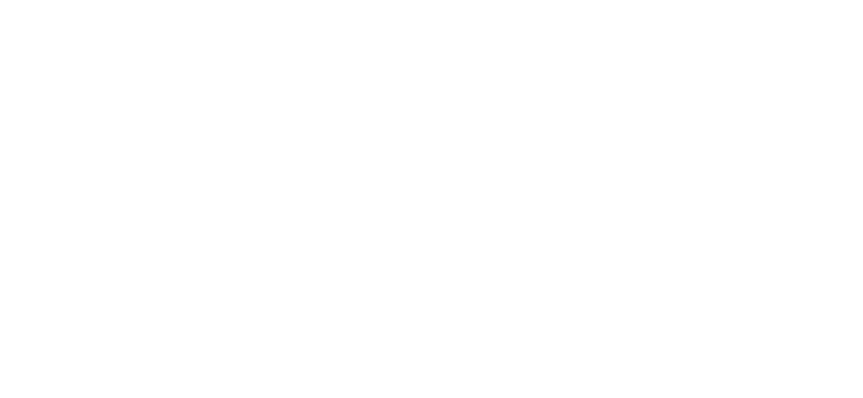
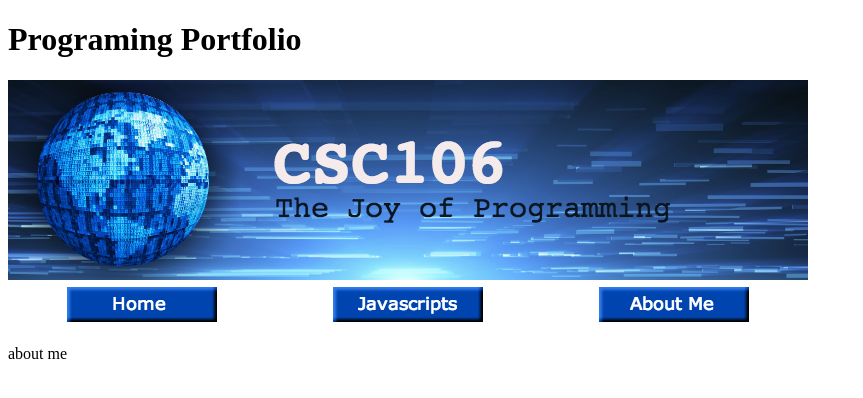
Before and after one commit to JavRamirezz/ramirezjav.github.io, a plain HTML site: page aboutme.html in a window 1280 px wide. Shown: the whole page, without its empty margins (0-863 px from the left). Drawn offline with Linux system fonts and the light colour scheme.

Commit message:
Add files via upload

```diff
--- a/aboutme.html
+++ b/aboutme.html
@@ -0,0 +1,20 @@
+<!DOCTYPE html>
+<html>
+    <head>
+        <link rel="stylesheet" href="mystyle.css">
+        <meta charset="utf-8">
+        <title>Javier's Programming Portfolio</title>
+    </head>
+    <body>
+      <h1> Programing Portfolio </h1>
+      <img src="csc106_banner.jpg">
+        <table width="800px">
+          <tr>
+            <td align="center"><a href="index.html"> <img src="home.png"></a></td>
+            <td align="center"><a href="javascripts.html"><img src="js.png"></a></td>
+            <td align="center"><a href="aboutme.html"> <img src="aboutme.png"> </a></td>
+          </tr>
+       </table>
+       <P>about me</P>
+    </body>
+</html>
```
Also changed, not shown: index.html (+1 -1 lines), javascripts.html (+20 -0 lines).
